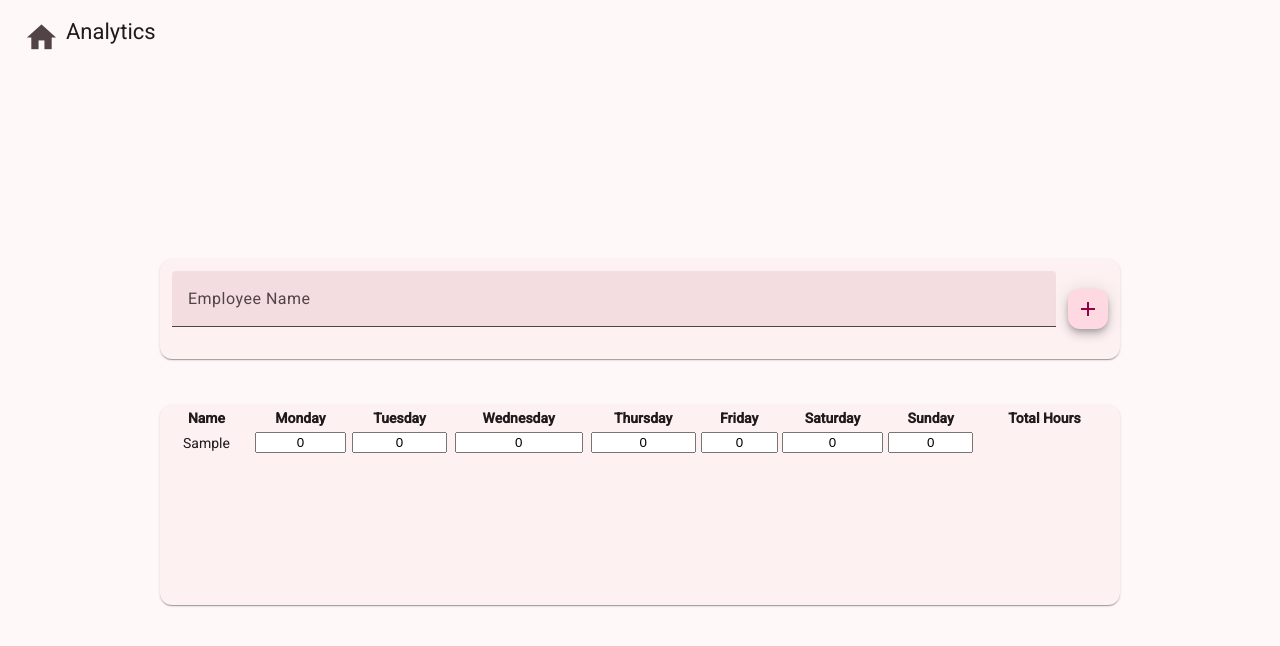
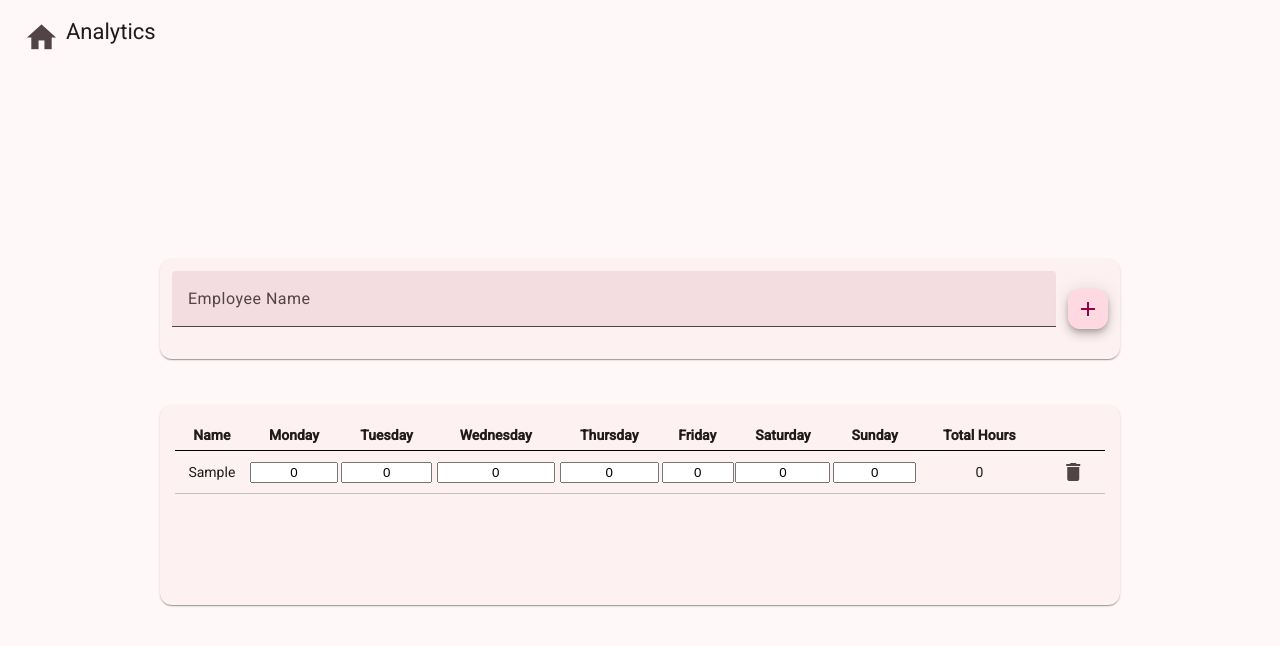
Before and after one commit to LiTTleCoMi/timesheet-2, an Angular app: page /timesheet in a window 1280 px wide. Both pictures are taken after typing "Sample" into the empty fields and a click on the button "add". Shown: the top 646 px of the page. Built offline with nearby package versions, Linux system fonts and the light colour scheme.

Commit message:
added some extra styling to the employee data table and added a bility to remove employees from that data

```diff
--- a/src/app/components/timesheet/timesheet.html
+++ b/src/app/components/timesheet/timesheet.html
@@ -45,8 +45,12 @@
               />
             </td>
             }
-						<td></td>
-						<td></td>
+            <td class="total-cell">{{ getTotalHours(employee) }}</td>
+            <td>
+              <button mat-icon-button (click)="deleteEmployee(i)">
+                <mat-icon>delete</mat-icon>
+              </button>
+            </td>
           </tr>
           }
         </tbody>
--- a/src/app/components/timesheet/timesheet.scss
+++ b/src/app/components/timesheet/timesheet.scss
@@ -31,11 +31,25 @@
 .hours {
   min-height: 200px;
   margin-top: 30px;
+	padding: 15px;
   display: flex;
   flex-direction: column;
   justify-content: space-between;
 
+  table {
+    border-collapse: collapse;
+
+		thead {
+			th {
+				padding: 5px;
+				border-bottom: 1px solid black;
+			}
+		}
+
     tbody {
+			tr {
+				border-bottom: 1pt solid #C1C1C1;
+			}
       td {
         text-align: center;
         input {
@@ -49,3 +63,4 @@
       }
     }
   }
+}
--- a/src/app/components/timesheet/timesheet.ts
+++ b/src/app/components/timesheet/timesheet.ts
@@ -76,4 +76,20 @@
       return error;
     };
   }
+
+  getTotalHours(employee: EmployeeInterface): number {
+    return (
+      employee.monday +
+      employee.tuesday +
+      employee.wednesday +
+      employee.thursday +
+      employee.friday +
+      employee.saturday +
+      employee.sunday
+    );
   }
+
+	deleteEmployee(index: number) {
+		this.employees.splice(index, 1);
+	}
+}
```
Lines whose indentation alone changed are shown as unchanged.
